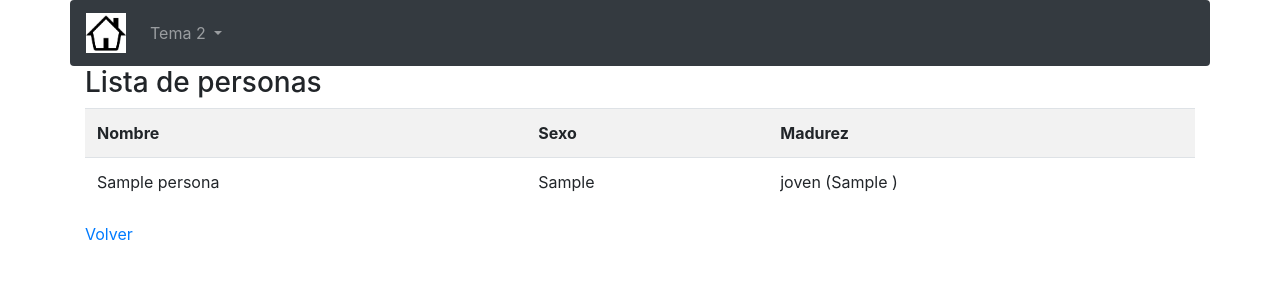
After one commit to agaraycanas/ejCI, a CodeIgniter app: page /database/examen/persona/r in a window 1280 px wide. The commit adds this page. Shown: the top 300 px of the page. Run offline with CodeIgniter, Linux system fonts and the light colour scheme; tables that the repository leaves empty or names only in its code hold one stand-in row (values such as "Sample post").

Commit message:
Examen personas(nombre,sexo,año nac.)

```diff
--- a/application/config/autoload.php
+++ b/application/config/autoload.php
@@ -89,7 +89,7 @@ $autoload['drivers'] = array();
 |
 |	$autoload['helper'] = array('url', 'file');
 */
-$autoload['helper'] = ['util','url','frame'];
+$autoload['helper'] = ['util','url','frame','examen'];
 
 /*
 | -------------------------------------------------------------------
--- /dev/null
+++ b/application/controllers/examen/Persona.php
@@ -0,0 +1,26 @@
+<?php
+class Persona extends CI_Controller {
+
+
+    public function cGet() {
+        frame($this,'examen/personaCGet');
+    }
+
+    public function cPost() {
+        $nombre= isset($_POST['nombre']) ? $_POST['nombre'] : "John Doe";
+        $sexo= isset($_POST['sexo']) ? $_POST['sexo'] : "hombre";
+        $anyo= isset($_POST['anyo']) ? $_POST['anyo'] : 1999;
+
+        $this->load->model('examen/persona_model');
+        $this->persona_model->cPersona($nombre,$sexo,$anyo);
+
+        redirect("/");
+    }
+
+    public function r() {
+        $this->load->model('examen/persona_model');
+        $data['personas'] = $this->persona_model->findAll();
+        frame($this,"examen/personaR",$data);
+    }
+}
+?>
--- /dev/null
+++ b/application/helpers/examen_helper.php
@@ -0,0 +1,12 @@
+<?php
+function getMadurez($persona) {
+    $sol = 'maduro';
+    if ($persona->anyo >= 1995) {
+        $sol = 'joven';
+    }
+    if ($persona->anyo < 1965) {
+        $sol = 'anciano';
+    }
+    return $sol;
+}
+?>
--- /dev/null
+++ b/application/models/examen/Persona_model.php
@@ -0,0 +1,15 @@
+<?php
+class Persona_model extends CI_Model {
+    function cPersona($nombre,$sexo,$anyo) {
+        $persona = R::dispense('persona');
+        $persona->nombre = $nombre;
+        $persona->sexo= $sexo;
+        $persona->anyo= $anyo;
+        R::store($persona);
+    }
+
+    function findAll() {
+        return R::findAll('persona');
+    }
+}
+?>
--- a/application/views/anonymous/home.php
+++ b/application/views/anonymous/home.php
@@ -20,5 +20,11 @@
 			<a href="<?=base_url()?>t4/ej2">Ej.2</a><br/>
 		</fieldset>
 
+		<fieldset>
+			<legend>Examen</legend>
+			<a href="<?=base_url()?>examen/persona/cGet">Crear persona</a><br/>
+			<a href="<?=base_url()?>examen/persona/r">Lista de personas</a><br/>
+		</fieldset>
+
 	</div>
 </div>
--- /dev/null
+++ b/application/views/examen/personaR.php
@@ -0,0 +1,22 @@
+<div class="container">
+	<h3>Lista de personas</h3>
+
+	<table class="table table-striped">
+	<tr>
+		<th>Nombre</th>
+		<th>Sexo</th>
+		<th>Madurez</th>
+	</tr>
+
+	<?php foreach ($personas as $persona):?>
+	<tr>
+		<td><?=$persona->nombre?></td>
+		<td><?=$persona->sexo?></td>
+		<td><?=getMadurez($persona)?> (<?=$persona->anyo?> )</td>
+	</tr>
+	<?php endforeach;?>
+	</table>
+
+	<a href="<?=base_url()?>">Volver</a>
+
+</div>
```
Also changed, not shown: application/views/examen/personaCGet.php (added, +24 -0 lines), 1 other file.
